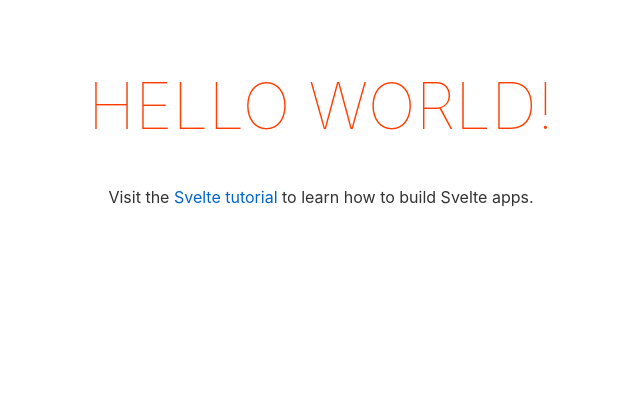
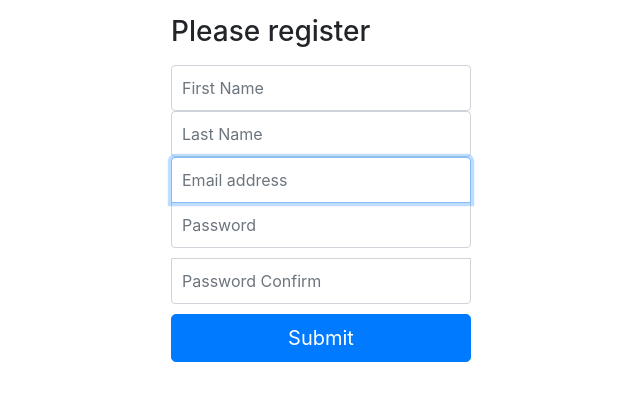
Before and after one commit to M0-AR/svelte-auth, a Svelte app: page / in a window 1280 px wide. Shown: the top 400 px of the page, without its empty margins (319-959 px from the left). Built offline with nearby package versions, Linux system fonts and the light colour scheme.

Commit message:
Components

```diff
--- a/public/global.css
+++ b/public/global.css
@@ -1,63 +1,29 @@
-html, body {
+.form-signin {
+	width: 100%;
+	max-width: 330px;
+	padding: 15px;
+	margin: auto;
+}
+.form-signin .checkbox {
+	font-weight: 400;
+}
+.form-signin .form-control {
 	position: relative;
-	width: 100%;
-	height: 100%;
+	box-sizing: border-box;
+	height: auto;
+	padding: 10px;
+	font-size: 16px;
 }
-
-body {
-	color: #333;
-	margin: 0;
-	padding: 8px;
-	box-sizing: border-box;
-	font-family: -apple-system, BlinkMacSystemFont, "Segoe UI", Roboto, Oxygen-Sans, Ubuntu, Cantarell, "Helvetica Neue", sans-serif;
+.form-signin .form-control:focus {
+	z-index: 2;
 }
-
-a {
-	color: rgb(0,100,200);
-	text-decoration: none;
+.form-signin input[type="email"] {
+	margin-bottom: -1px;
+	border-bottom-right-radius: 0;
+	border-bottom-left-radius: 0;
 }
-
-a:hover {
-	text-decoration: underline;
+.form-signin input[type="password"] {
+	margin-bottom: 10px;
+	border-top-left-radius: 0;
+	border-top-right-radius: 0;
 }
-
-a:visited {
-	color: rgb(0,80,160);
-}
-
-label {
-	display: block;
-}
-
-input, button, select, textarea {
-	font-family: inherit;
-	font-size: inherit;
-	-webkit-padding: 0.4em 0;
-	padding: 0.4em;
-	margin: 0 0 0.5em 0;
-	box-sizing: border-box;
-	border: 1px solid #ccc;
-	border-radius: 2px;
-}
-
-input:disabled {
-	color: #ccc;
-}
-
-button {
-	color: #333;
-	background-color: #f4f4f4;
-	outline: none;
-}
-
-button:disabled {
-	color: #999;
-}
-
-button:not(:disabled):active {
-	background-color: #ddd;
-}
-
-button:focus {
-	border-color: #666;
-}
--- a/public/index.html
+++ b/public/index.html
@@ -10,6 +10,7 @@
 	<link rel='stylesheet' href='/global.css'>
 	<link rel='stylesheet' href='/build/bundle.css'>
 
+	<link rel="stylesheet" href="https://cdn.jsdelivr.net/npm/bootstrap@4.3.1/dist/css/bootstrap.min.css" integrity="sha384-ggOyR0iXCbMQv3Xipma34MD+dH/1fQ784/j6cY/iJTQUOhcWr7x9JvoRxT2MZw1T" crossorigin="anonymous">
 	<script defer src='/build/bundle.js'></script>
 </head>
 
--- a/src/App.svelte
+++ b/src/App.svelte
@@ -1,30 +1,7 @@
-<script lang="ts">
-	export let name: string;
+<script>
+    import Login from "./pages/Login.svelte"
+    import Register from "./pages/Register.svelte";
 </script>
 
-<main>
-	<h1>Hello {name}!</h1>
-	<p>Visit the <a href="https://svelte.dev/tutorial">Svelte tutorial</a> to learn how to build Svelte apps.</p>
-</main>
-
-<style>
-	main {
-		text-align: center;
-		padding: 1em;
-		max-width: 240px;
-		margin: 0 auto;
-	}
-
-	h1 {
-		color: #ff3e00;
-		text-transform: uppercase;
-		font-size: 4em;
-		font-weight: 100;
-	}
-
-	@media (min-width: 640px) {
-		main {
-			max-width: none;
-		}
-	}
-</style>
+<!--<Login/>-->
+<Register/>
--- /dev/null
+++ b/src/pages/Login.svelte
@@ -0,0 +1,13 @@
+<main>
+    <form class="form-signin">
+        <h1 class="h3 mb-3 font-normal">Please sign in</h1>
+
+        <label for="inputEmail" class="sr-only">Email address</label>
+        <input type="email" id="inputEmail" class="form-control" placeholder="Email address" required autofocus>
+
+        <label for="inputPassword" class="sr-only">Password</label>
+        <input type="password" id="inputPassword" class="form-control" placeholder="Password" required>
+
+        <button class="btn btn-lg btn-primary btn-block" type="submit">Sign in</button>
+    </form>
+</main>
--- /dev/null
+++ b/src/pages/Register.svelte
@@ -0,0 +1,22 @@
+<main>
+    <form class="form-signin">
+        <h1 class="h3 mb-3 font-normal">Please register</h1>
+
+        <label class="sr-only">First Name</label>
+        <input class="form-control" placeholder="First Name" required autofocus>
+
+        <label class="sr-only">Last Name</label>
+        <input class="form-control" placeholder="Last Name" required autofocus>
+
+        <label class="sr-only">Email address</label>
+        <input type="email" class="form-control" placeholder="Email address" required autofocus>
+
+        <label class="sr-only">Password</label>
+        <input type="password" class="form-control" placeholder="Password" required>
+
+        <label class="sr-only">Password Confirm</label>
+        <input type="password" class="form-control" placeholder="Password Confirm" required>
+
+        <button class="btn btn-lg btn-primary btn-block" type="submit">Submit</button>
+    </form>
+</main>
```
